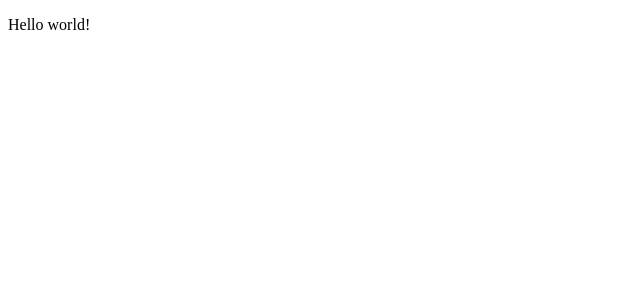
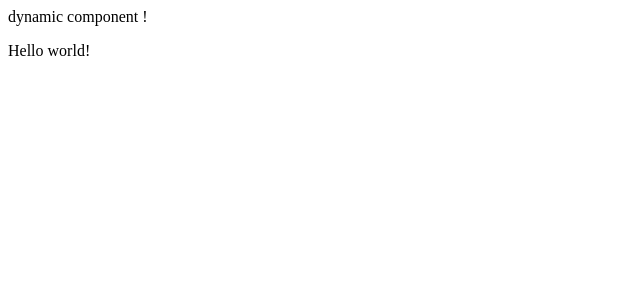
Before and after one commit to Yxwww/yuxi-site, a Next.js app: page / in a window 1280 px wide. Shown: the top 300 px of the page, without its empty margins (0-640 px from the left). Built offline with nearby package versions, Linux system fonts and the light colour scheme.

Commit message:
Adding dynamic component example

```diff
--- /dev/null
+++ b/components/hello.js
@@ -0,0 +1,3 @@
+export default () => (
+    <div> dynamic component !</div>
+)
--- /dev/null
+++ b/pages/_app.js
@@ -0,0 +1,24 @@
+import React from 'react'
+import App, { Container } from 'next/app'
+
+export default class MyApp extends App {
+  static async getInitialProps({ Component, router, ctx }) {
+    let pageProps = {}
+
+    if (Component.getInitialProps) {
+      pageProps = await Component.getInitialProps(ctx)
+    }
+
+    return { pageProps }
+  }
+
+  render () {
+    const { Component, pageProps } = this.props
+
+    return (
+      <Container>
+        <Component {...pageProps} />
+      </Container>
+    )
+  }
+}
--- a/pages/index.js
+++ b/pages/index.js
@@ -1,4 +1,7 @@
 import Head from 'next/head'
+import dynamic from 'next/dynamic'
+
+const DynamicComponent = dynamic(() => import('../components/hello'))
 
 export default () => (
   <div>
@@ -9,6 +12,7 @@ export default () => (
     <Head>
       <meta name="viewport" content="initial-scale=1.2, width=device-width" key="viewport" />
     </Head>
+    <DynamicComponent />
     <p>Hello world!</p>
   </div>
 )
```
